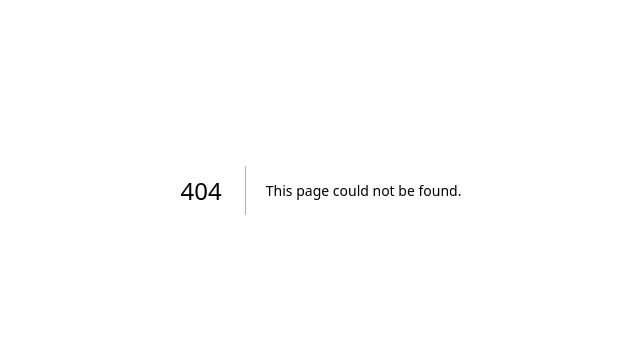
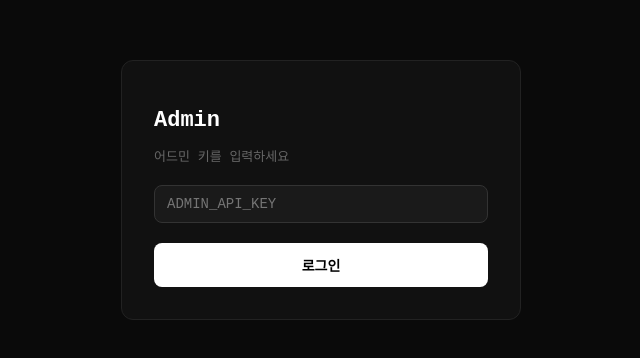
Before and after one commit to realbocho/stake-and-wake, a Next.js app: page /admin in a window 1280 px wide. Before the commit this address had no page. Shown: the part 210-568 px from the top of the page, without its empty margins (319-959 px from the left). Built offline with nearby package versions, Linux system fonts and the light colour scheme; what @tonconnect/ui-react would draw is missing.

Commit message:
Create page.tsx

```diff
--- /dev/null
+++ b/app/admin/page.tsx
@@ -0,0 +1,273 @@
+"use client";
+
+import { useState, useEffect } from "react";
+
+type InjectionHistory = {
+  id: string;
+  challenge_date: string;
+  amount_ton: number;
+  source: string;
+  note: string | null;
+  created_at: string;
+};
+
+export default function AdminPage() {
+  const [adminKey, setAdminKey] = useState("");
+  const [authed, setAuthed] = useState(false);
+  const [authError, setAuthError] = useState("");
+
+  const [amount, setAmount] = useState("");
+  const [note, setNote] = useState("");
+  const [loading, setLoading] = useState(false);
+  const [result, setResult] = useState<{ ok: boolean; message: string } | null>(null);
+
+  const [history, setHistory] = useState<InjectionHistory[]>([]);
+  const [historyLoading, setHistoryLoading] = useState(false);
+
+  async function fetchHistory(key: string) {
+    setHistoryLoading(true);
+    try {
+      const res = await fetch("/api/admin/pool/history", {
+        headers: { "x-admin-key": key },
+      });
+      const data = await res.json();
+      if (res.ok) setHistory(data.history ?? []);
+    } finally {
+      setHistoryLoading(false);
+    }
+  }
+
+  async function handleAuth() {
+    setAuthError("");
+    const res = await fetch("/api/admin/health", {
+      headers: { "x-admin-key": adminKey },
+    });
+    if (res.ok) {
+      setAuthed(true);
+      fetchHistory(adminKey);
+    } else {
+      setAuthError("어드민 키가 올바르지 않아요.");
+    }
+  }
+
+  async function handleInject() {
+    const amountNum = parseFloat(amount);
+    if (!amountNum || amountNum <= 0) {
+      setResult({ ok: false, message: "올바른 금액을 입력해주세요." });
+      return;
+    }
+    setLoading(true);
+    setResult(null);
+    try {
+      const res = await fetch("/api/admin/pool/inject", {
+        method: "POST",
+        headers: {
+          "Content-Type": "application/json",
+          "x-admin-key": adminKey,
+        },
+        body: JSON.stringify({ amountTon: amountNum, note: note || undefined }),
+      });
+      const data = await res.json();
+      if (res.ok) {
+        setResult({ ok: true, message: `${amountNum} TON 주입 완료!` });
+        setAmount("");
+        setNote("");
+        fetchHistory(adminKey);
+      } else {
+        setResult({ ok: false, message: data.error ?? "주입 실패" });
+      }
+    } catch {
+      setResult({ ok: false, message: "네트워크 오류" });
+    } finally {
+      setLoading(false);
+    }
+  }
+
+  if (!authed) {
+    return (
+      <div style={styles.container}>
+        <div style={styles.card}>
+          <h1 style={styles.title}>Admin</h1>
+          <p style={styles.muted}>어드민 키를 입력하세요</p>
+          <input
+            type="password"
+            placeholder="ADMIN_API_KEY"
+            value={adminKey}
+            onChange={(e) => setAdminKey(e.target.value)}
+            onKeyDown={(e) => e.key === "Enter" && handleAuth()}
+            style={styles.input}
+          />
+          {authError && <p style={styles.error}>{authError}</p>}
+          <button onClick={handleAuth} style={styles.button}>
+            로그인
+          </button>
+        </div>
+      </div>
+    );
+  }
+
+  return (
+    <div style={styles.container}>
+      <div style={{ ...styles.card, maxWidth: 560 }}>
+        <h1 style={styles.title}>Pool Injection</h1>
+        <p style={styles.muted}>오늘 챌린지 풀에 TON을 주입합니다</p>
+
+        <label style={styles.label}>금액 (TON)</label>
+        <input
+          type="number"
+          placeholder="예: 1"
+          value={amount}
+          onChange={(e) => setAmount(e.target.value)}
+          style={styles.input}
+          min="0"
+          step="0.1"
+        />
+
+        <label style={styles.label}>메모 (선택)</label>
+        <input
+          type="text"
+          placeholder="예: 오늘 운영자 주입"
+          value={note}
+          onChange={(e) => setNote(e.target.value)}
+          style={styles.input}
+        />
+
+        {result && (
+          <p style={result.ok ? styles.success : styles.error}>{result.message}</p>
+        )}
+
+        <button onClick={handleInject} disabled={loading} style={styles.button}>
+          {loading ? "주입 중..." : "주입하기"}
+        </button>
+
+        <hr style={styles.divider} />
+
+        <h2 style={styles.subtitle}>주입 이력</h2>
+        {historyLoading ? (
+          <p style={styles.muted}>불러오는 중...</p>
+        ) : history.length === 0 ? (
+          <p style={styles.muted}>주입 이력이 없어요.</p>
+        ) : (
+          <table style={styles.table}>
+            <thead>
+              <tr>
+                <th style={styles.th}>날짜</th>
+                <th style={styles.th}>금액</th>
+                <th style={styles.th}>메모</th>
+                <th style={styles.th}>소스</th>
+              </tr>
+            </thead>
+            <tbody>
+              {history.map((h) => (
+                <tr key={h.id}>
+                  <td style={styles.td}>{h.challenge_date}</td>
+                  <td style={styles.td}>{Number(h.amount_ton).toFixed(2)} TON</td>
+                  <td style={styles.td}>{h.note ?? "-"}</td>
+                  <td style={styles.td}>{h.source}</td>
+                </tr>
+              ))}
+            </tbody>
+          </table>
+        )}
+      </div>
+    </div>
+  );
+}
+
+const styles: Record<string, React.CSSProperties> = {
+  container: {
+    minHeight: "100vh",
+    backgroundColor: "#0a0a0a",
+    display: "flex",
+    alignItems: "center",
+    justifyContent: "center",
+    padding: 24,
+    fontFamily: "monospace",
+  },
+  card: {
+    backgroundColor: "#111",
+    border: "1px solid #222",
+    borderRadius: 12,
+    padding: 32,
+    width: "100%",
+    maxWidth: 400,
+  },
+  title: {
+    color: "#fff",
+    fontSize: 22,
+    fontWeight: 700,
+    marginBottom: 4,
+  },
+  subtitle: {
+    color: "#fff",
+    fontSize: 16,
+    fontWeight: 600,
+    marginBottom: 12,
+  },
+  muted: {
+    color: "#666",
+    fontSize: 13,
+    marginBottom: 20,
+  },
+  label: {
+    display: "block",
+    color: "#888",
+    fontSize: 12,
+    marginBottom: 6,
+    marginTop: 16,
+  },
+  input: {
+    width: "100%",
+    backgroundColor: "#1a1a1a",
+    border: "1px solid #333",
+    borderRadius: 8,
+    padding: "10px 12px",
+    color: "#fff",
+    fontSize: 14,
+    boxSizing: "border-box",
+    outline: "none",
+  },
+  button: {
+    marginTop: 20,
+    width: "100%",
+    backgroundColor: "#fff",
+    color: "#000",
+    border: "none",
+    borderRadius: 8,
+    padding: "12px 0",
+    fontSize: 14,
+    fontWeight: 700,
+    cursor: "pointer",
+  },
+  success: {
+    color: "#4ade80",
+    fontSize: 13,
+    marginTop: 12,
+  },
+  error: {
+    color: "#f87171",
+    fontSize: 13,
+    marginTop: 12,
+  },
+  divider: {
+    border: "none",
+    borderTop: "1px solid #222",
+    margin: "28px 0",
+  },
+  table: {
+    width: "100%",
+    borderCollapse: "collapse",
+    fontSize: 12,
+  },
+  th: {
+    color: "#666",
+    textAlign: "left",
+    paddingBottom: 8,
+    borderBottom: "1px solid #222",
+  },
+  td: {
+    color: "#ccc",
+    padding: "8px 0",
+    borderBottom: "1px solid #1a1a1a",
+  },
+};
```
